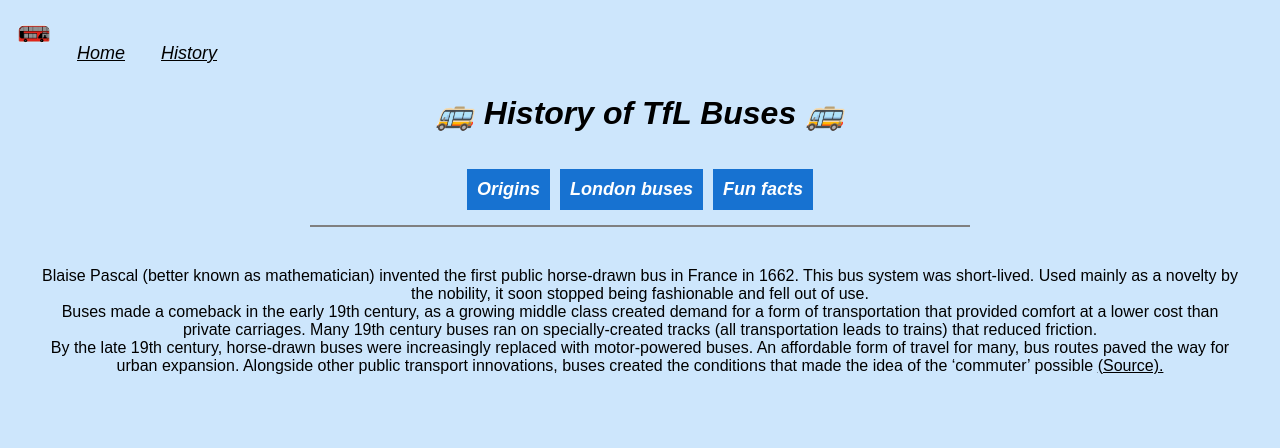
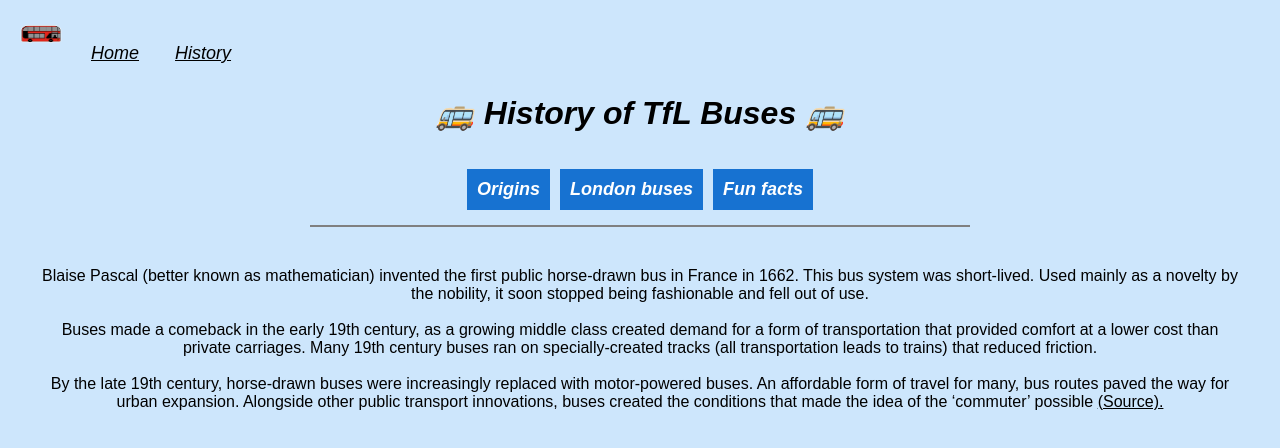
Before and after one commit to FinLSoftwire/busboardreact, a React (Create React App) app: page /history in a window 1280 px wide. Shown: the top 448 px of the page. Built offline with nearby package versions, Linux system fonts and the light colour scheme.

Commit message:
formatting

```diff
--- a/src/history.css
+++ b/src/history.css
@@ -26,6 +26,11 @@
     color: white;
 }
 
+img{
+    width: 50vw;
+    height: 50vh;
+}
+
 a {
     color: black;
     text-decoration: underline;
--- a/src/history.json
+++ b/src/history.json
@@ -2,12 +2,12 @@
   {
     "id": 1,
     "name": "Origins",
-    "content": "Blaise Pascal (better known as mathematician) invented the first public horse-drawn bus in France in 1662. This bus system was short-lived. Used mainly as a novelty by the nobility, it soon stopped being fashionable and fell out of use.<br/> Buses made a comeback in the early 19th century, as a growing middle class created demand for a form of transportation that provided comfort at a lower cost than private carriages. Many 19th century buses ran on specially-created tracks (all transportation leads to trains) that reduced friction. <br/> By the late 19th century, horse-drawn buses were increasingly replaced with motor-powered buses. An affordable form of travel for many, bus routes paved the way for urban expansion. Alongside other public transport innovations, buses created the conditions that made the idea of the ‘commuter’ possible <a href='https://www.bus.com/blog/a-brief-history-of-buses/'> (Source). </a>"
+    "content": "Blaise Pascal (better known as mathematician) invented the first public horse-drawn bus in France in 1662. This bus system was short-lived. Used mainly as a novelty by the nobility, it soon stopped being fashionable and fell out of use.<br/> <br/> Buses made a comeback in the early 19th century, as a growing middle class created demand for a form of transportation that provided comfort at a lower cost than private carriages. Many 19th century buses ran on specially-created tracks (all transportation leads to trains) that reduced friction. <br/> <br/> By the late 19th century, horse-drawn buses were increasingly replaced with motor-powered buses. An affordable form of travel for many, bus routes paved the way for urban expansion. Alongside other public transport innovations, buses created the conditions that made the idea of the ‘commuter’ possible <a href='https://www.bus.com/blog/a-brief-history-of-buses/'> (Source). </a>"
   },
   {
   "id": 2,
   "name": "London buses",
-  "content": "The first London omnibus service was run by George Shillibeer in 1829. Like Pascal’s original buses, the first omnibuses were designed to be used by the very wealthy. This horse-drawn vehicle is the precursor of the iconic red <a href='https://www.ltmuseum.co.uk/collections/stories/transport/short-history-londons-buses'>buses of London</a>. <br/> As of March 2024, TfL operates a <a href='https://tfl.gov.uk/corporate/publications-and-reports/bus-fleet-data-and-audits'>fleet </a> of 8776 buses, a 1.5% increase from the previous year.<br/> London also has a River Bus operated by UberBoat, mainly designed for sightseeing on the Thames.<br/> <img src='./uberboat.jpg' className='icon'></img>"
+  "content": "The first London omnibus service was run by George Shillibeer in 1829. Like Pascal’s original buses, the first omnibuses were designed to be used by the very wealthy. This horse-drawn vehicle is the precursor of the iconic red <a href='https://www.ltmuseum.co.uk/collections/stories/transport/short-history-londons-buses'>buses of London</a>. <br/> <br/> As of March 2024, TfL operates a <a href='https://tfl.gov.uk/corporate/publications-and-reports/bus-fleet-data-and-audits'>fleet </a> of 8776 buses, a 1.5% increase from the previous year.<br/> <br/> London also has a River Bus operated by UberBoat, mainly designed for sightseeing on the Thames.<br/><br/>  <img src='./uberboat.jpg' className='history-image'></img>"
   },
   {
     "id": 3,
```
